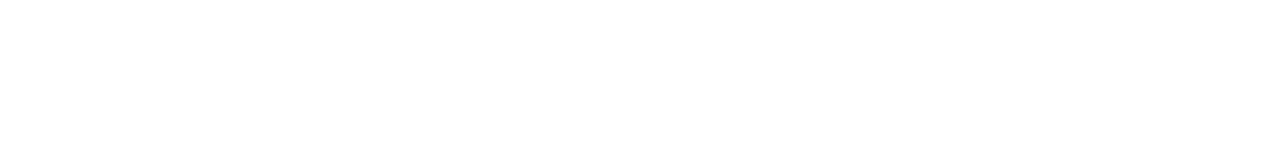
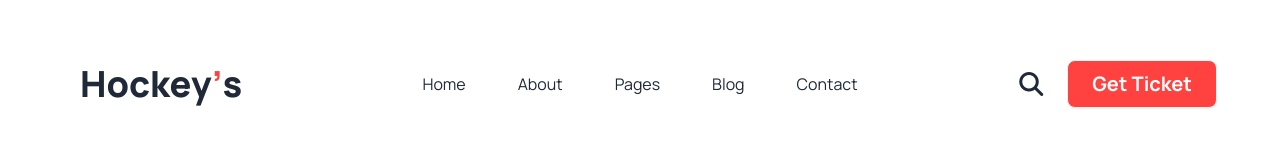
Before and after one commit to nurhanulislamratul/Assignment-02-Hockeys, a plain HTML site: page index.html in a window 1280 px wide. Drawn offline with nearby package versions, Linux system fonts and the light colour scheme.

Commit message:
navber section added

```diff
--- a/index.html
+++ b/index.html
@@ -10,7 +10,7 @@
     <link rel="preconnect" href="https://fonts.gstatic.com" crossorigin>
     <link href="https://fonts.googleapis.com/css2?family=Manrope:wght@300;400;500;600;700;800&display=swap" rel="stylesheet">
 
-        <!-- Tailwind and DaisyUI CMN Link -->
+        <!-- Tailwind and DaisyUI CDN Link -->
     <link href="https://cdn.jsdelivr.net/npm/daisyui@4.6.0/dist/full.min.css" rel="stylesheet" type="text/css" />
     <script src="https://cdn.tailwindcss.com"></script>
 
@@ -25,7 +25,44 @@
 </head>
 <body>
 
+         <!-- Navber Section -->
 
+    <header class="max-w-[1170px] mx-auto lg:mt-12">
+        <div>
+            <div class="navbar bg-base-100">
+                <div class="navbar-start">
+                  <div class="dropdown">
+                    <div tabindex="0" role="button" class="btn btn-ghost lg:hidden">
+                      <svg xmlns="http://www.w3.org/2000/svg" class="h-5 w-5" fill="none" viewBox="0 0 24 24" stroke="currentColor"><path stroke-linecap="round" stroke-linejoin="round" stroke-width="2" d="M4 6h16M4 12h8m-8 6h16" /></svg>
+                    </div>
+                    <ul tabindex="0" class="menu menu-sm dropdown-content mt-3 z-[1] p-2 shadow bg-base-100 rounded-box w-52">
+                        <li><a class="text-base font-normal">Home</a></li>
+                    <li><a class="text-base font-normal">About</a></li>
+                    <li><a class="text-base font-normal">Pages</a></li>
+                    <li><a class="text-base font-normal">Blog</a></li>
+                    <li><a class="text-base font-normal">Contact</a></li>
+                    <li class="mx-auto"><a class="text-xl" href=""><i class="fa-solid fa-magnifying-glass"></i></a></li>
+                    </ul>
+                  </div>
+                  <a class="btn btn-ghost text-2xl lg:text-4xl font-extrabold">Hockey<span class="text-[#FF4240] -m-2">’</span>s</a>
+                </div>
+                <div class="navbar-center hidden lg:flex">
+                  <ul class="menu menu-horizontal px-1 space-x-5">
+                    <li><a class="text-base font-normal hover:text-red-500 hover:font-bold">Home</a></li>
+                    <li><a class="text-base font-normal hover:text-red-500 hover:font-bold">About</a></li>
+                    <li><a class="text-base font-normal hover:text-red-500 hover:font-bold">Pages</a></li>
+                    <li><a class="text-base font-normal hover:text-red-500 hover:font-bold">Blog</a></li>
+                    <li><a class="text-base font-normal hover:text-red-500 hover:font-bold">Contact</a></li>
+                  </ul>
+
+                </div>
+                <div class="navbar-end flex gap-6">
+                    <p class="hidden lg:block text-2xl"><i class="fa-solid fa-magnifying-glass"></i></p>
+                  <a class="btn bg-[#FF4240] text-lg lg:text-xl font-bold text-white
+                  px-4 lg:px-6 py-2">Get Ticket</a>
+                </div>
+              </div>
+        </div>
 
 
 
```
Also changed, not shown: tailwind.config.js (added, +8 -0 lines), Images/1.png (added), Images/10.png (added), Images/11.png (added), Images/2.png (added), Images/3.png (added), Images/4.png (added), Images/5.png (added), Images/6.png (added), Images/7.png (added), Images/8.png (added), Images/9.png (added), Images/Group 1171275317.png (added), Images/Group 1171275318.png (added), 1 more files.
